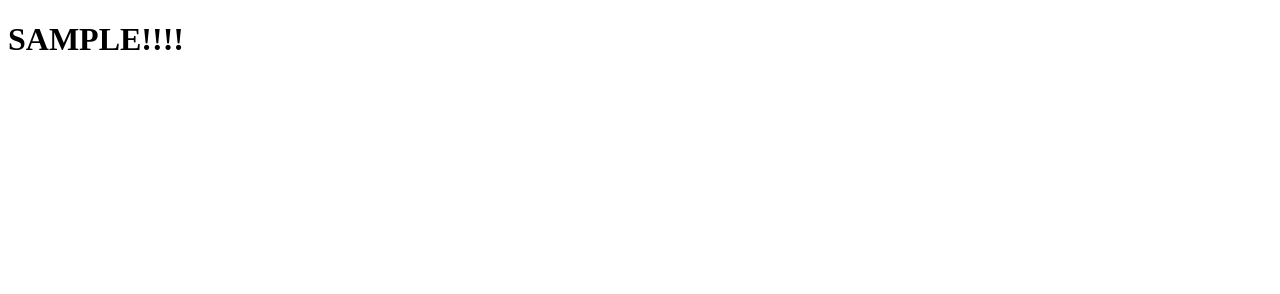
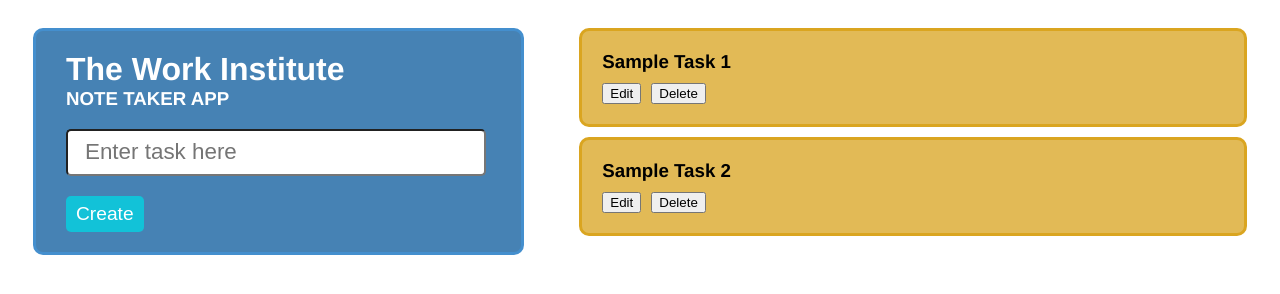
Before and after one commit to threepears/react_todo, a React app: page / in a window 1280 px wide. Built offline with nearby package versions, Linux system fonts and the light colour scheme.

Commit message:
Reorganize file structure, flesh out components, build add note functionality

```diff
--- a/app/components/app.js
+++ /dev/null
@@ -1,12 +0,0 @@
-import React from 'react';
-
-console.log("It's my app!");
-
-
-export default class App extends React.Component {
-  render() {
-    return (
-      <h1>SAMPLE!!!!</h1>
-    )
-  }
-}
--- a/package.json
+++ b/package.json
@@ -5,7 +5,7 @@
   "main": "index.js",
   "scripts": {
     "test": "echo \"Error: no test specified\" && exit 1",
-    "start": "node server"
+    "start": "webpack-dev-server"
   },
   "repository": {
     "type": "git",
@@ -18,6 +18,7 @@
   },
   "homepage": "https://github.com/threepears/react_todo#readme",
   "dependencies": {
+    "express": "^4.14.0",
     "react": "^15.2.0",
     "react-dom": "^15.2.0"
   },
--- /dev/null
+++ b/public/app/components/app.js
@@ -0,0 +1,57 @@
+import React from 'react';
+import ToDoHeader from './header';
+import EntryForm from './entryform';
+import Notes from './notes';
+
+
+const todos = [
+  {
+    task: 'Sample Task 1',
+    isCompleted: false
+
+  },
+  {
+    task: 'Sample Task 2',
+    isCompleted: true
+
+  }
+];
+
+
+export default class App extends React.Component {
+
+  constructor(props) {
+    super(props);
+
+    this.state = {
+      todos
+    };
+  }
+
+  render() {
+    return (
+      <div className='content'>
+        <div className='content-left'>
+          <ToDoHeader />
+          <EntryForm addTask={this.addTask.bind(this)} />
+        </div>
+        <div className='content-right'>
+          <Notes todos={this.state.todos} />
+        </div>
+      </div>
+    )
+  }
+
+  addTask(task) {
+    console.log(task);
+    console.log(this);
+
+    this.state.todos.push({
+      task,
+      isCompleted: false
+    })
+
+    this.setState({ todos: this.state.todos });
+  }
+
+}
--- /dev/null
+++ b/public/app/components/eachNote.js
@@ -0,0 +1,15 @@
+import React from 'react';
+
+export default class eachNote extends React.Component {
+
+  render() {
+    console.log(this);
+    return(
+        <li>
+          <h3>{this.props.task}</h3>
+          <button>Edit</button>
+          <button>Delete</button>
+        </li>
+      )
+  }
+}
--- /dev/null
+++ b/public/app/components/entryform.js
@@ -0,0 +1,29 @@
+import React from 'react';
+
+export default class EntryForm extends React.Component {
+
+  render() {
+    return(
+        <form onSubmit={this.submitTask.bind(this)}>
+          <input type='text' placeholder='Enter task here' ref="inputInfo" />
+          <button>Create</button>
+        </form>
+      )
+  }
+
+  submitTask(e) {
+    e.preventDefault();
+
+    let newTask = this.refs.inputInfo.value;
+
+    console.log(newTask);
+    console.log(this);
+    console.log(this.props);
+
+    this.props.addTask(newTask);
+
+    this.refs.inputInfo.value = '';
+
+  }
+
+}
--- /dev/null
+++ b/public/app/components/header.js
@@ -0,0 +1,13 @@
+import React from 'react';
+
+export default class ToDoHeader extends React.Component {
+
+  render() {
+    return(
+        <div className='header'>
+          <h1>The Work Institute</h1>
+          <h3>Note Taker App</h3>
+        </div>
+      )
+  }
+}
--- /dev/null
+++ b/public/app/components/notes.js
@@ -0,0 +1,25 @@
+import React from 'react';
+import EachNote from './eachNote'
+
+export default class Notes extends React.Component {
+
+  listItems() {
+    let taskList = this.props.todos;
+    console.log(this);
+    console.log(taskList);
+    var list = taskList.map( (n, index) => <EachNote key={index} task={n.task} complete={n.isCompleted} /> );
+    console.log(list);
+    return list;
+  }
+
+  render() {
+    return(
+        <div>
+          <ul>
+            {this.listItems()}
+          </ul>
+        </div>
+      )
+  }
+
+}
--- a/index.html
+++ b/public/index.html
@@ -3,9 +3,11 @@
 <html>
 <head>
   <title>My React To Do App</title>
+  <link rel="stylesheet" href="styles/main.css" />
 </head>
 
 <body>
   <div id="app"></div>
+  <script src="../bundle.js"></script>
 </body>
 </html>
--- /dev/null
+++ b/public/styles/main.css
@@ -0,0 +1,73 @@
+body {
+  font-family: Helvetica, sans-serif;
+  padding: 20px 25px;
+}
+
+.content-left {
+  background-color: #4682b4;
+  border: 3px solid #448fce;
+  border-radius: 10px;
+  color: #fff;
+  display: inline-block;
+  padding: 20px 30px;
+  width: 35%;
+}
+
+.content-left form input {
+  border-radius: 5px;
+  display: block;
+  font-size: 1.4em;
+  margin-bottom: 20px;
+  padding: 2% 4%;
+  width: 90%;
+}
+
+.content-left form button {
+  background-color: #12c2d8;
+  border: 0;
+  border-radius: 5px;
+  color: #fff;
+  font-size: 1.2em;
+  padding: 7px 10px;
+}
+
+.content-left form button:hover {
+  background-color: #0ea2b5;
+  cursor: pointer;
+}
+
+.header h1 {
+  margin: 0;
+}
+
+.header h3 {
+  margin-top: 0;
+  text-transform: uppercase;
+}
+
+.content-right {
+  float: right;
+  width: 55%;
+}
+
+.content-right ul {
+  margin: 0;
+  padding-left: 0;
+}
+
+.content-right li {
+  background-color: #e2ba56;
+  border: 3px solid #daa520;
+  border-radius: 10px;
+  list-style-type: none;
+  margin-bottom: 10px;
+  padding: 20px;
+}
+
+.content-right li h3 {
+  margin: 0 0 10px;
+}
+
+.content-right li button {
+  margin-right: 10px;
+}
--- a/webpack.config.js
+++ b/webpack.config.js
@@ -1,19 +1,20 @@
 var webpack = require('webpack');
+var path = require('path');
 
 module.exports = {
     devtool: 'inline-source-map',
     entry:  [
             'webpack-dev-server/client?http://127.0.0.1:8080/',
             'webpack/hot/only-dev-server',
-            './app'
+            './public/app'
     ],
     output: {
-        path: __dirname,
+        path: path.join(__dirname, 'public'),
         filename: 'bundle.js'
     },
     resolve: {
         modulesDirectories: ['node_modules', 'app'],
-        extensions: ['', '.js']
+        extensions: ['', '.css', '.js']
     },
     module: {
         loaders: [
```
Also changed, not shown: server.js (added, +10 -0 lines), app/components/entryform.js (deleted), app/components/header.js (deleted), public/app/index.js (renamed from app/index.js).
